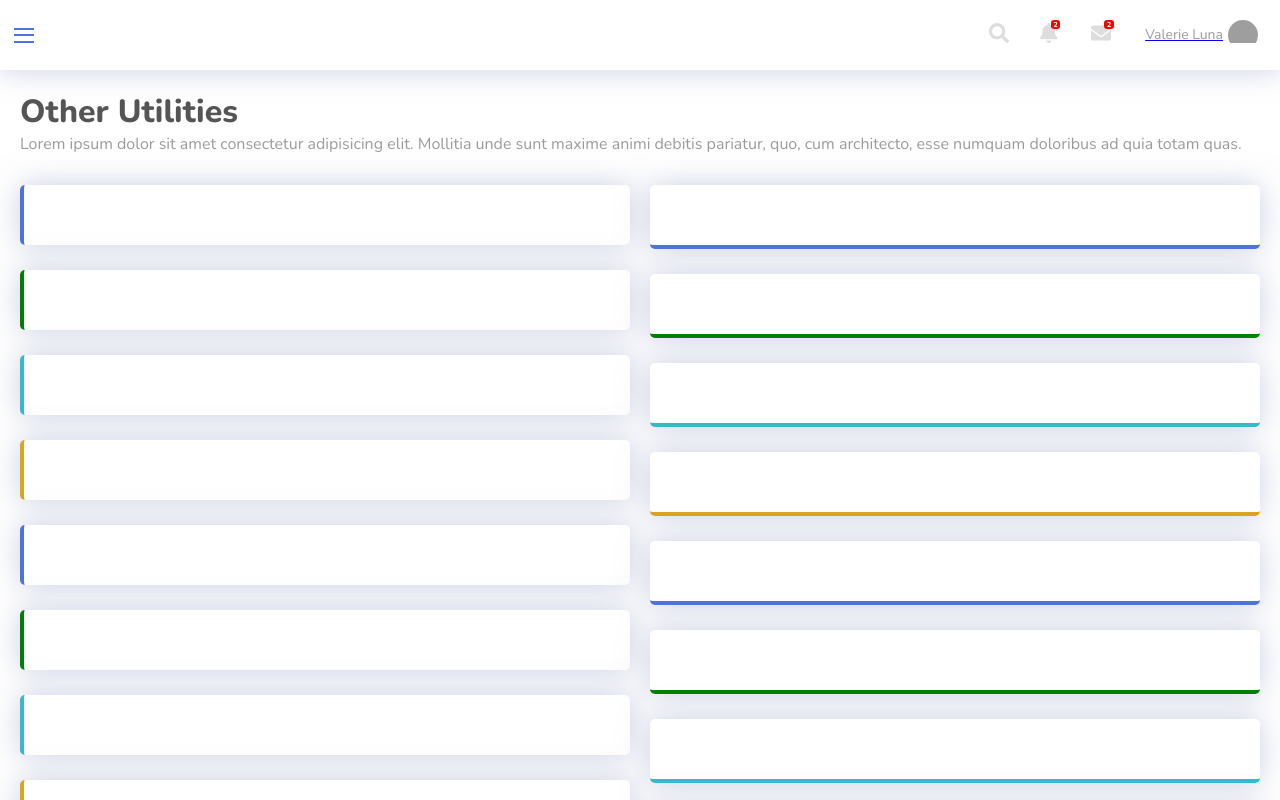
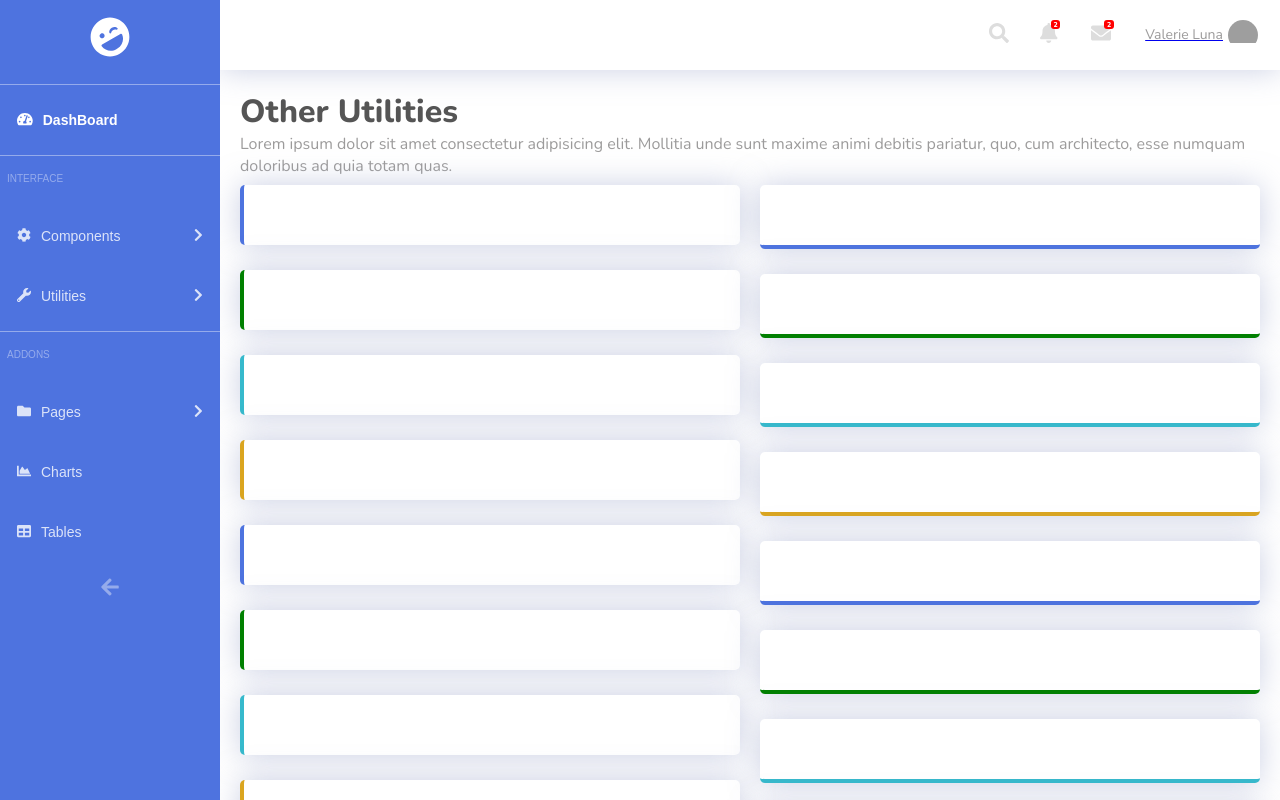
Before and after one commit to RobertLigman/sb-admin-2-clone, a React (Create React App) app: page /Borders in a window 1280 px wide. Shown: the top 800 px of the page. Built offline with nearby package versions, Linux system fonts and the light colour scheme; grey boxes are pictures that could not be loaded.

Commit message:
delete unused imports and set initial state of sideNav to true

```diff
--- a/src/App.js
+++ b/src/App.js
@@ -19,7 +19,7 @@ import Charts from "./components/Charts/Charts";
 import Colors from "./components/Colors/Colors";
 import Borders from "./components/Borders/Borders";
 function App() {
-  const [sideNav, setSideNav] = useState(false);
+  const [sideNav, setSideNav] = useState(true);
 
   const toggleNav = () => {
     // console.log(sideNav);
--- a/src/components/Borders/Borders.js
+++ b/src/components/Borders/Borders.js
@@ -1,7 +1,5 @@
 import React from "react";
 import "./Borders.css";
-
-import Card from "../Card";
 import Tile from "../Tile";
 
 const Borders = () => {
--- a/src/components/Other/Other.js
+++ b/src/components/Other/Other.js
@@ -2,7 +2,7 @@ import React from "react";
 import "./Other.css";
 
 import Card from "../Card";
-import ProjectItem from "../ProjectItem";
+
 import ProgressBar from "../ProgressBar";
 
 const Other = () => {
```
